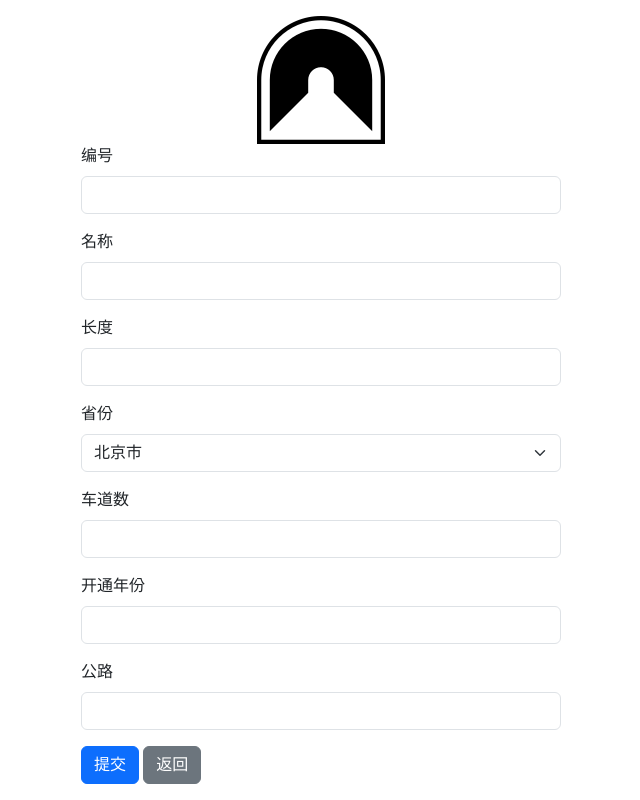
After one commit to 84DuLu/TIMS, a Flask app: page /tunnel/add in a window 1280 px wide. The commit adds this page. Shown: the whole page, without its empty margins (319-959 px from the left). Run offline with Flask 3, Linux system fonts and the light colour scheme.

Commit message:
增加隧道信息的增加,删除以及修改的功能

```diff
--- a/app.py
+++ b/app.py
@@ -10,6 +10,43 @@ app.config["SQLALCHEMY_DATABASE_URI"] = "mysql://snowy:Snowy_77@localhost/tims"
 app.config['SECRET_KEY'] = 'dev'
 db = SQLAlchemy(app)
 login_manager = LoginManager(app)
+
+provinces = [
+  '北京市',
+  '天津市',
+  '河北省',
+  '山西省',
+  '内蒙古自治区',
+  '辽宁省',
+  '吉林省',
+  '黑龙江省',
+  '上海市',
+  '江苏省',
+  '浙江省',
+  '安徽省',
+  '福建省',
+  '江西省',
+  '山东省',
+  '河南省',
+  '湖北省',
+  '湖南省',
+  '广东省',
+  '广西壮族自治区',
+  '海南省',
+  '重庆市',
+  '四川省',
+  '贵州省',
+  '云南省',
+  '西藏自治区',
+  '陕西省',
+  '甘肃省',
+  '青海省',
+  '宁夏回族自治区',
+  '新疆维吾尔自治区',
+  '台湾省',
+  '香港特别行政区',
+  '澳门特别行政区'
+];
 
 class User(db.Model, UserMixin):
     id = db.Column(db.Integer, primary_key=True)
@@ -26,13 +63,14 @@ class TunnelInfo(db.Model):
     number = db.Column(db.String(14), nullable=False, index=True)
     name = db.Column(db.String(20), nullable=False, index=True)
     length = db.Column(db.Integer)
-    province = db.Column(db.String(5))
+    province = db.Column(db.String(10))
     lane = db.Column(db.Integer)
-    year = db.Column(db.String(4))
+    year = db.Column(db.Integer)
     highway = db.Column(db.String(20))
 
     def to_dict(self):
         return {
+            'id': self.id,
             'number': self.number,
             'name': self.name,
             'length': self.length,
@@ -56,18 +94,18 @@ def forge():
     db.create_all()
 
     maintain_info = [
-    {'number': 'G69U000610000', 'name': '秦岭终南山隧道', 'length': 22110, 'province': '陕西',
-     'lane': 2, 'year': '2007', 'highway': '银百高速'},
-    {'number': 'G85U000610000', 'name': '秦岭天台山隧道', 'length': 15560, 'province': '陕西',
-     'lane': 3, 'year': '2021', 'highway': '银昆高速'},
-    {'number': 'G85U000610000', 'name': '米仓山隧道', 'length': 13833, 'province': '陕西',
-     'lane': 2, 'year': '2018', 'highway': '银昆高速'},
-    {'number': 'G42U000510000', 'name': '二郎山隧道', 'length': 13469, 'province': '四川',
-     'lane': 2, 'year': '2017', 'highway': '雅叶高速'},
-    {'number': 'G42U000510000', 'name': '狮子坪隧道', 'length': 13156, 'province': '四川',
-     'lane': 2, 'year': '2020', 'highway': '蓉昌高速'},
-    {'number': 'G04U000140000', 'name': '虹梯关隧道', 'length': 13122, 'province': '山西',
-     'lane': 2, 'year': '2013', 'highway': '安长高速'}
+    {'number': 'G69U000610000', 'name': '秦岭终南山隧道', 'length': 22110, 'province': '陕西省',
+     'lane': 2, 'year': 2007, 'highway': '银百高速'},
+    {'number': 'G85U000610000', 'name': '秦岭天台山隧道', 'length': 15560, 'province': '陕西省',
+     'lane': 3, 'year': 2021, 'highway': '银昆高速'},
+    {'number': 'G85U000610000', 'name': '米仓山隧道', 'length': 13833, 'province': '陕西省',
+     'lane': 2, 'year': 2018, 'highway': '银昆高速'},
+    {'number': 'G42U000510000', 'name': '二郎山隧道', 'length': 13469, 'province': '四川省',
+     'lane': 2, 'year': 2017, 'highway': '雅叶高速'},
+    {'number': 'G42U000510000', 'name': '狮子坪隧道', 'length': 13156, 'province': '四川省',
+     'lane': 2, 'year': 2020, 'highway': '蓉昌高速'},
+    {'number': 'G04U000140000', 'name': '虹梯关隧道', 'length': 13122, 'province': '山西省',
+     'lane': 2, 'year': 2013, 'highway': '安长高速'}
     ]
 
     for info in maintain_info:
@@ -111,6 +149,57 @@ def index():
 def data():
     return {'data': [info.to_dict() for info in TunnelInfo.query]}
 
+@app.route('/tunnel/add', methods=['GET', 'POST'])
+def add():
+    if request.method == 'POST':
+        number = request.form['number']
+        name = request.form['name']
+        length = request.form['length']
+        province = request.form['province']
+        lane = request.form['lane']
+        year = request.form['year']
+        highway = request.form['highway']
+
+        tunnel = TunnelInfo(number=number, name=name, length=length, province=province,
+                            lane=lane, year=year, highway=highway)
+        db.session.add(tunnel)
+        db.session.commit()
+        return redirect(url_for('index'))
+
+    return render_template('add.html', provinces=provinces)
+
+@app.route('/tunnel/edit/<int:tunnel_id>', methods=['GET', 'POST'])
+def edit(tunnel_id):
+    tunnel = TunnelInfo.query.get_or_404(tunnel_id)
+
+    if request.method == 'POST':
+        number = request.form['number']
+        name = request.form['name']
+        length = request.form['length']
+        province = request.form['province']
+        lane = request.form['lane']
+        year = request.form['year']
+        highway = request.form['highway']
+
+        tunnel.number = number
+        tunnel.name = name
+        tunnel.length = length
+        tunnel.province = province
+        tunnel.lane = lane
+        tunnel.year = year
+        tunnel.highway = highway
+        db.session.commit()
+        return redirect(url_for('index'))
+
+    return render_template('edit.html', provinces=provinces, tunnel=tunnel)
+
+@app.route('/tunnel/delete/<int:tunnel_id>', methods=['POST'])
+def delete(tunnel_id):
+    tunnel = TunnelInfo.query.get_or_404(tunnel_id)
+    db.session.delete(tunnel)
+    db.session.commit()
+    return redirect(url_for('index'))
+
 @app.route('/login', methods=['GET', 'POST'])
 def login():
     if request.method == 'POST':
--- /dev/null
+++ b/static/edit.css
@@ -0,0 +1,20 @@
+@import url('https://fonts.googleapis.com/css2?family=Poppins:wght@400;500&display=swap');
+
+* {
+    margin: 0;
+    padding: 0;
+    box-sizing: border-box;
+    font-family: 'Poppins',sans-serif;
+}
+
+body {
+    display: flex;
+    flex-direction: column;
+    justify-content: center;
+    align-items: center;
+    min-height: 100vh;
+}
+
+.edit-form {
+    width: 30rem
+}
--- /dev/null
+++ b/templates/add.html
@@ -0,0 +1,54 @@
+<!DOCTYPE html>
+<html lang>
+<head>
+    <meta charset="UTF-8">
+    <meta name="viewport" content="width=device-width, initial-scale=1.0">
+    <title>隧道信息管理系统</title>
+    <link rel="icon" href="{{ url_for('static', filename='favicon.png') }}">
+    <link href="https://cdn.jsdelivr.net/npm/bootstrap@5.3.2/dist/css/bootstrap.min.css" rel="stylesheet"
+        integrity="sha384-T3c6CoIi6uLrA9TneNEoa7RxnatzjcDSCmG1MXxSR1GAsXEV/Dwwykc2MPK8M2HN" crossorigin="anonymous">
+    <link rel="stylesheet" href="{{ url_for('static', filename='edit.css') }}">
+</head>
+<body>
+    <img src="{{ url_for('static', filename='images/tunnel.png') }}" alt="tunnel">
+    <form method="post" class="edit-form">
+        <div class="mb-3">
+            <label for="number" class="form-label">编号</label>
+            <input type="text" class="form-control" name="number" id="number" required autocomplete="off" maxlength="14">
+        </div>
+        <div class="mb-3">
+            <label for="name" class="form-label">名称</label>
+            <input type="text" class="form-control" name="name" id="name" required autocomplete="off" maxlength="20">
+        </div>
+        <div class="mb-3">
+            <label for="length" class="form-label">长度</label>
+            <input type="number" class="form-control" name="length" id="length" required autocomplete="off" min="0" max="100000000">
+        </div>
+        <div class="mb-3">
+            <label class="form-label">省份</label>
+            <select class="form-select" name="province" aria-label="Default select example">
+                {% for province in provinces %}
+                <option value="{{ province }}">{{ province }}</option>
+                {% endfor %}
+            </select>
+        </div>
+        <div class="mb-3">
+            <label for="lane" class="form-label">车道数</label>
+            <input type="number" class="form-control" name="lane" id="lane" required autocomplete="off" min="0" max="10">
+        </div>
+        <div class="mb-3">
+            <label for="year" class="form-label">开通年份</label>
+            <input type="number" class="form-control" name="year" id="year" required autocomplete="off" min="1000" max="9999">
+        </div>
+        <div class="mb-3">
+            <label for="highway" class="form-label">公路</label>
+            <input type="text" class="form-control" name="highway" id="highway" required autocomplete="off" maxlength="20">
+        </div>
+        <button type="submit" class="btn btn-primary">提交</button>
+        <a class="btn btn-secondary" href="/" role="button">返回</a>
+    </form>
+    <script src="https://cdn.jsdelivr.net/npm/bootstrap@5.3.2/dist/js/bootstrap.bundle.min.js"
+        integrity="sha384-C6RzsynM9kWDrMNeT87bh95OGNyZPhcTNXj1NW7RuBCsyN/o0jlpcV8Qyq46cDfL"
+        crossorigin="anonymous"></script>
+</body>
+</html>
--- a/templates/index.html
+++ b/templates/index.html
@@ -5,14 +5,17 @@
     <meta name="viewport" content="width=device-width, initial-scale=1.0">
     <title>隧道信息管理系统</title>
     <link rel="icon" href="../static/favicon.png">
+    <link href="https://cdn.jsdelivr.net/npm/bootstrap@5.3.2/dist/css/bootstrap.min.css" rel="stylesheet" integrity="sha384-T3c6CoIi6uLrA9TneNEoa7RxnatzjcDSCmG1MXxSR1GAsXEV/Dwwykc2MPK8M2HN" crossorigin="anonymous">
     <link
       href="https://unpkg.com/gridjs/dist/theme/mermaid.min.css"
       rel="stylesheet"
     />
+    <link rel="stylesheet" href="{{ url_for('static', filename='index.css') }}">
 </head>
 <body>
     <div id="table"></div>
     <script src="https://unpkg.com/gridjs/dist/gridjs.umd.js"></script>
     <script src="static/index.js"></script>
+    <script src="https://cdn.jsdelivr.net/npm/bootstrap@5.3.2/dist/js/bootstrap.bundle.min.js" integrity="sha384-C6RzsynM9kWDrMNeT87bh95OGNyZPhcTNXj1NW7RuBCsyN/o0jlpcV8Qyq46cDfL" crossorigin="anonymous"></script>
 </body>
 </html>
```
Also changed, not shown: static/index.css (added, +9 -0 lines), static/index.js (+21 -0 lines), templates/edit.html (added, +56 -0 lines), static/images/tunnel.png (added).
